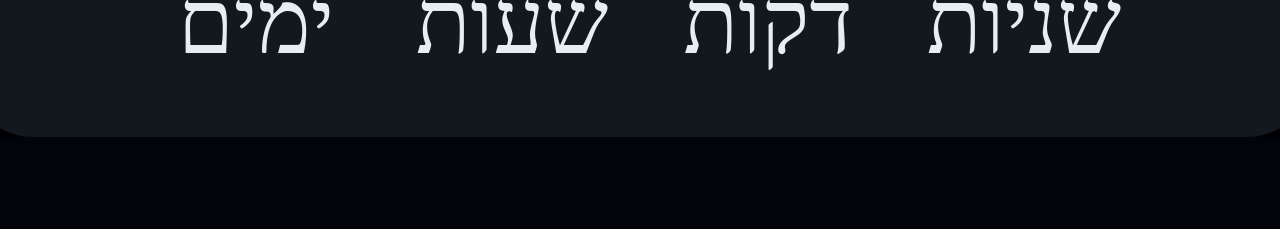
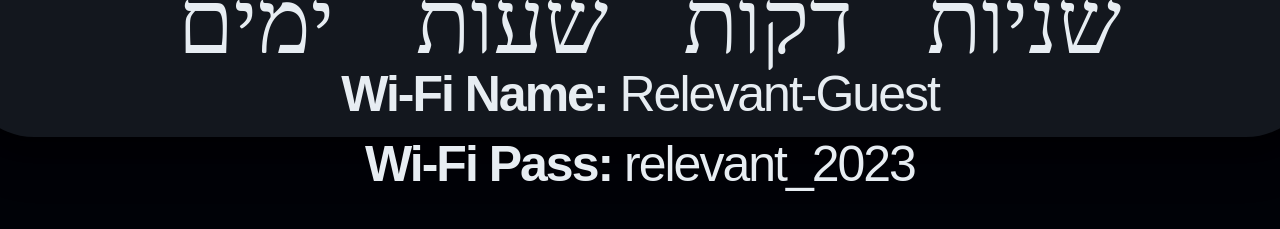
Before and after one commit to sahar-cohen/RelevantLogo, a website built with Vite: page index.html in a window 1280 px wide. Shown: the part 731-960 px from the top of the page. Before the commit the page ends 868 px from the top, so only its background shows below. Built offline with nearby package versions, Linux system fonts and the light colour scheme; a web font is replaced by a local one.

Commit message:
added wifi

```diff
--- a/index.html
+++ b/index.html
@@ -28,6 +28,14 @@
         </div>
       </div>
     </div>
+    <div class="wifi-container">
+      <h1 class="wifi-title">
+        <span class="wifi-bold">Wi-Fi Name:</span> Relevant-Guest
+      </h1>
+      <h3 class="wifi-pass">
+        <span class="wifi bold">Wi-Fi Pass:</span> relevant_2023
+      </h3>
+    </div>
     <script type="module" src="main.js"></script>
   </body>
 </html>
--- a/style.css
+++ b/style.css
@@ -73,3 +73,32 @@ body.night {
 .colorbkg.night {
   background: #13171e; /* Night mode background color for colorbkg */
 }
+
+.wifi-container {
+  display: flex;
+  flex-direction: column;
+  align-items: center;
+  font-family: sans-serif;
+  gap: 20px;
+  margin-bottom: 80px;
+}
+
+h1.wifi-title {
+  font-size: 50px;
+  font-weight: 300;
+  letter-spacing: -2px;
+}
+
+h3.wifi-pass {
+  font-size: 50px;
+  font-weight: 300;
+  letter-spacing: -2px;
+}
+
+span.wifi-bold {
+  font-weight: bold;
+}
+
+span.wifi.bold {
+  font-weight: 900;
+}
```
